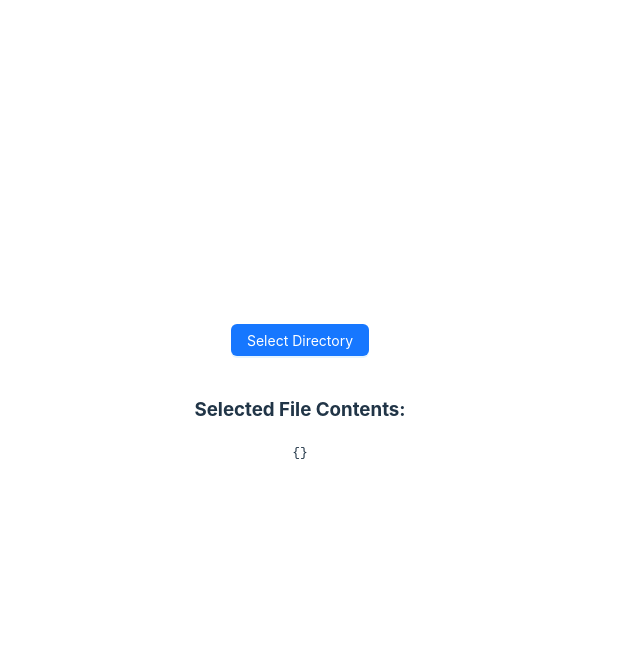
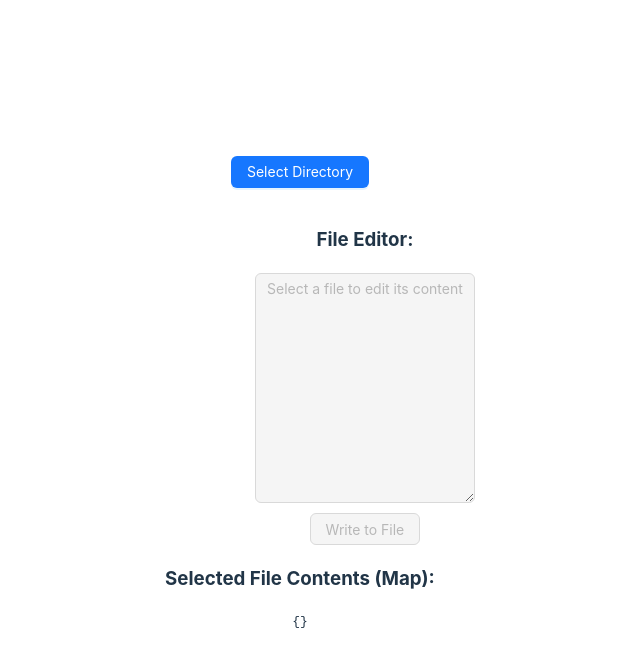
Before and after one commit to imnotpizza/gpt-auto-editor, a React (Vite) app: page / in a window 1280 px wide. Shown: the top 666 px of the page, without its empty margins (340-980 px from the left). Built offline with nearby package versions, Linux system fonts and the light colour scheme.

Commit message:
feat: 파일쓰기 기능 추가

```diff
--- a/src/DirectoryTree.tsx
+++ b/src/DirectoryTree.tsx
@@ -1,15 +1,18 @@
 import React, { useState } from 'react';
 import { Button, Tree, message } from 'antd';
+import TextArea from 'antd/es/input/TextArea';
 
 /**
  * 파일 디렉토리 선택 기능
  * TODO: gpt 인식에 문제있을 경우, \n 등 불필요 문자 제거 로직 필요
  *
  */
-const DirectoryTreeWithFileContent = () => {
+const DirectoryTreeWithWriteFeature = () => {
   const [treeData, setTreeData] = useState([]);
   const [checkedKeys, setCheckedKeys] = useState([]);
   const [fileContentMap, setFileContentMap] = useState(new Map());
+  const [selectedFileContent, setSelectedFileContent] = useState('');
+  const [selectedFileName, setSelectedFileName] = useState('');
 
   const handleDirectoryPicker = async () => {
     try {
@@ -23,40 +26,37 @@ const DirectoryTreeWithFileContent = () => {
     }
   };
 
-  // 디렉토리의 트리 데이터를 생성
   const buildTree = async (directoryHandle) => {
     const children = [];
     for await (const [name, handle] of directoryHandle.entries()) {
       if (handle.kind === 'directory') {
         children.push({
           title: name,
-          key: handle.name, // 고유한 키
+          key: handle.name,
           children: await buildTree(handle),
         });
       } else if (handle.kind === 'file') {
         children.push({
           title: name,
-          key: handle.name, // 고유한 키
+          key: handle.name,
           isLeaf: true,
-          handle, // 파일 핸들을 저장
+          handle,
         });
       }
     }
     return children;
   };
 
-  // 체크박스 선택 이벤트 핸들러
   const onCheck = (checkedKeysValue, { checkedNodes }) => {
     setCheckedKeys(checkedKeysValue);
 
-    // 선택된 파일의 내용을 읽어들임
     const fileMap = new Map();
     const filePromises = checkedNodes
-      .filter((node) => node.isLeaf && node.handle) // 파일만 필터링
+      .filter((node) => node.isLeaf && node.handle)
       .map(async (node) => {
         const file = await node.handle.getFile();
-        const content = await file.text(); // 파일 내용 읽기
-        fileMap.set(file.name, content); // 파일 이름과 내용을 해시맵에 저장
+        const content = await file.text();
+        fileMap.set(file.name, { content, handle: node.handle });
       });
 
     Promise.all(filePromises)
@@ -70,25 +70,84 @@ const DirectoryTreeWithFileContent = () => {
       });
   };
 
+  const onFileSelect = (fileName) => {
+    if (fileContentMap.has(fileName)) {
+      setSelectedFileName(fileName);
+      setSelectedFileContent(fileContentMap.get(fileName).content);
+    }
+  };
+
+  const handleContentChange = (e) => {
+    setSelectedFileContent(e.target.value);
+  };
+
+  const handleWriteToFile = async () => {
+    if (!selectedFileName) {
+      message.warning('No file selected.');
+      return;
+    }
+
+    try {
+      const fileInfo = fileContentMap.get(selectedFileName);
+      const writableStream = await fileInfo.handle.createWritable();
+      await writableStream.write(selectedFileContent);
+      await writableStream.close();
+
+      // 업데이트된 내용을 Map에도 반영
+      fileContentMap.set(selectedFileName, {
+        ...fileInfo,
+        content: selectedFileContent,
+      });
+
+      message.success(`File "${selectedFileName}" updated successfully!`);
+    } catch (error) {
+      console.error('Error writing to file:', error);
+      message.error('Failed to update the file.');
+    }
+  };
+
   return (
     <div style={{ padding: '20px' }}>
       <Button type="primary" onClick={handleDirectoryPicker}>
         Select Directory
       </Button>
-      <div style={{ marginTop: '20px' }}>
+      <div style={{ marginTop: '20px', display: 'flex', gap: '20px' }}>
+        <div style={{ flex: 1 }}>
           <Tree
             checkable
             treeData={treeData}
             onCheck={onCheck}
             checkedKeys={checkedKeys}
+            onSelect={(selectedKeys) => {
+              if (selectedKeys.length > 0) onFileSelect(selectedKeys[0]);
+            }}
           />
         </div>
+        <div style={{ flex: 2 }}>
+          <h3>File Editor:</h3>
+          <TextArea
+            rows={10}
+            value={selectedFileContent}
+            onChange={handleContentChange}
+            placeholder="Select a file to edit its content"
+            disabled={!selectedFileName}
+          />
+          <Button
+            type="primary"
+            style={{ marginTop: '10px' }}
+            onClick={handleWriteToFile}
+            disabled={!selectedFileName}
+          >
+            Write to File
+          </Button>
+        </div>
+      </div>
       <div style={{ marginTop: '20px' }}>
-        <h3>Selected File Contents:</h3>
+        <h3>Selected File Contents (Map):</h3>
         <pre>{JSON.stringify(Object.fromEntries(fileContentMap), null, 2)}</pre>
       </div>
     </div>
   );
 };
 
-export default DirectoryTreeWithFileContent;
+export default DirectoryTreeWithWriteFeature;
```
Lines whose indentation alone changed are shown as unchanged.
